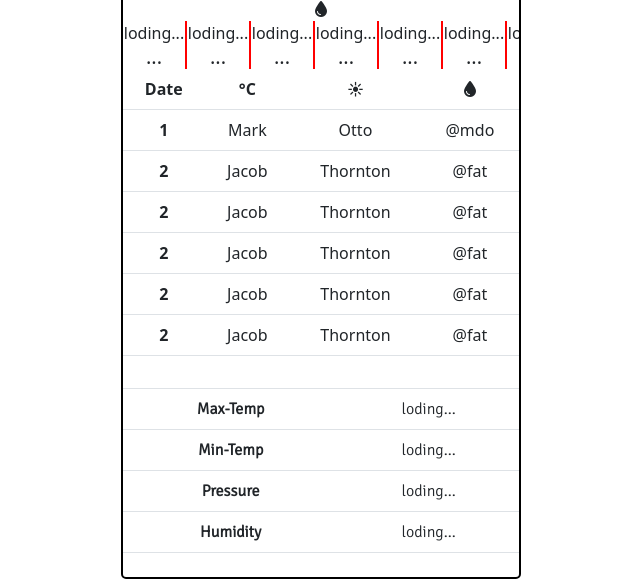
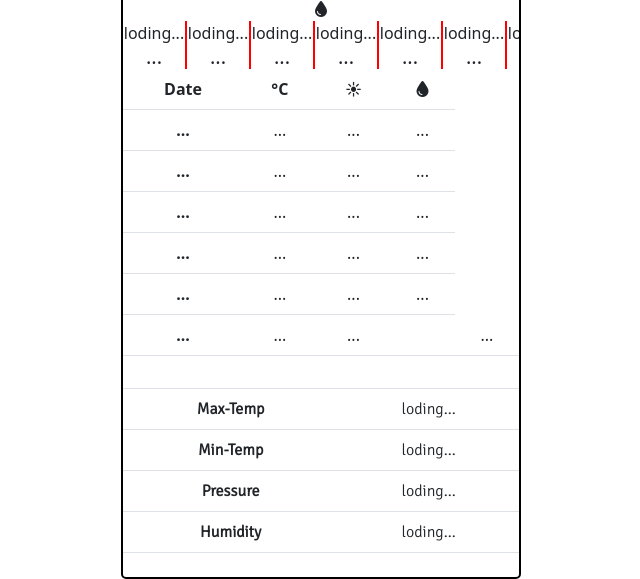
Before and after one commit to nilshru/weather, a plain HTML site: page index.html in a window 1280 px wide. Shown: the part 287-866 px from the top of the page, without its empty margins (319-959 px from the left). Drawn offline with nearby package versions, Linux system fonts and the light colour scheme; no server answers; some icons are missing; a web font is replaced by a local one.

Commit message:
Update index.html

```diff
--- a/index.html
+++ b/index.html
@@ -248,40 +248,40 @@
         </thead>
         <tbody>
           <tr>
-            <th scope="row" class="Cdate">1</th>
-            <td class="degDay">Mark</td>
-            <td class="statusWeather">Otto</td>
-            <td  class="rain">@mdo</td>
+            <th scope="row" class="Cdate">...</th>
+            <td class="degDay">...</td>
+            <td class="statusWeather">...</td>
+            <td  class="rain">...</td>
           </tr>
           <tr>
-            <th scope="row" class="Cdate">2</th>
-            <td class="degDay">Jacob</td>
-            <td class="statusWeather">Thornton</td>
-            <td class="rain">@fat</td>
+            <th scope="row" class="Cdate">...</th>
+            <td class="degDay">...</td>
+            <td class="statusWeather">...</td>
+            <td class="rain">...</td>
           </tr>
           <tr>
-            <th scope="row" class="Cdate">2</th>
-            <td class="degDay">Jacob</td>
-            <td class="statusWeather">Thornton</td>
-            <td class="rain">@fat</td>
+            <th scope="row" class="Cdate">...</th>
+            <td class="degDay">...</td>
+            <td class="statusWeather">...</td>
+            <td class="rain">...</td>
           </tr>
           <tr>
-            <th scope="row" class="Cdate">2</th>
-            <td class="degDay">Jacob</td>
-            <td class="statusWeather">Thornton</td>
-            <td class="rain">@fat</td>
+            <th scope="row" class="Cdate">...</th>
+            <td class="degDay">...</td>
+            <td class="statusWeather">...</td>
+            <td class="rain">...</td>
           </tr>
           <tr>
-            <th scope="row" class="Cdate">2</th>
-            <td class="degDay">Jacob</td>
-            <td class="statusWeather">Thornton</td>
-            <td class="rain">@fat</td>
+            <th scope="row" class="Cdate">...</th>
+            <td class="degDay">...</td>
+            <td class="statusWeather">...</td>
+            <td class="rain">...</td>
           </tr>
           <tr>
-            <th scope="row" class="Cdate">2</th>
-            <td class="degDay">Jacob</td>
-            <td class="statusWeather">Thornton</td>
-            <td class="rain">@fat</td>
+            <th scope="row" class="Cdate">...</th>
+            <td class="degDay">...</td>
+             <td class="statusWeather">...<td>
+            <td class="rain">...</td>
           </tr>
 
 
```
